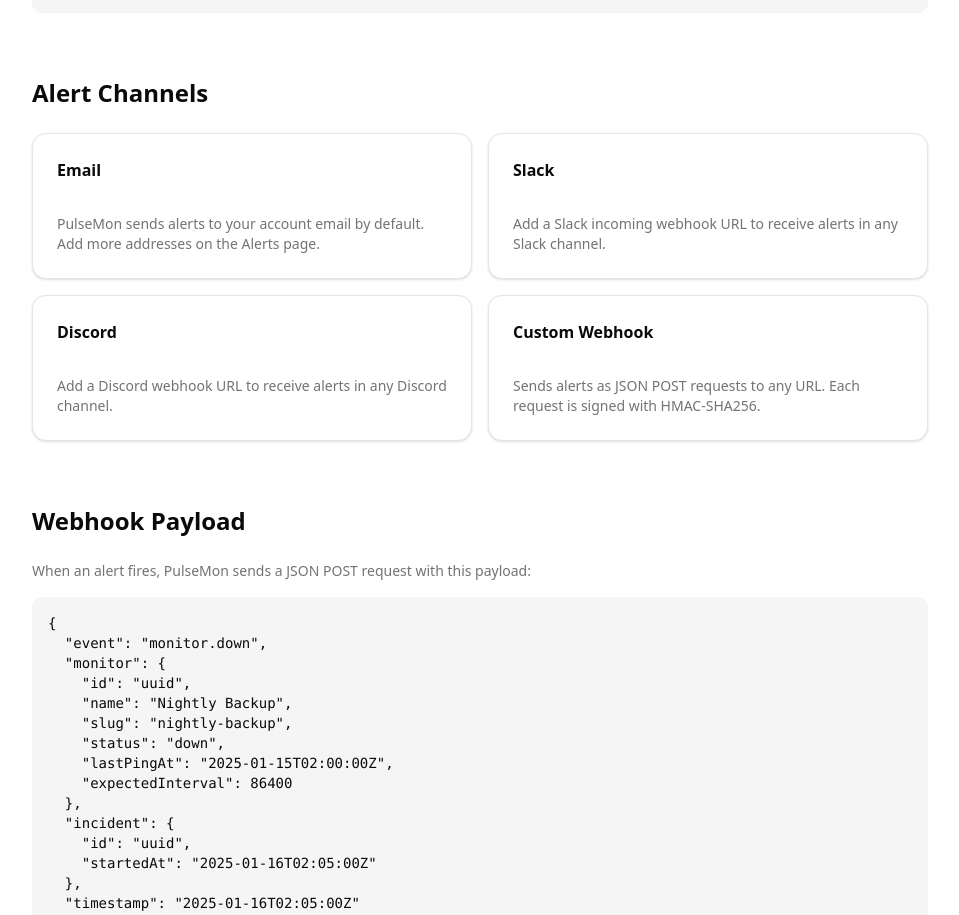
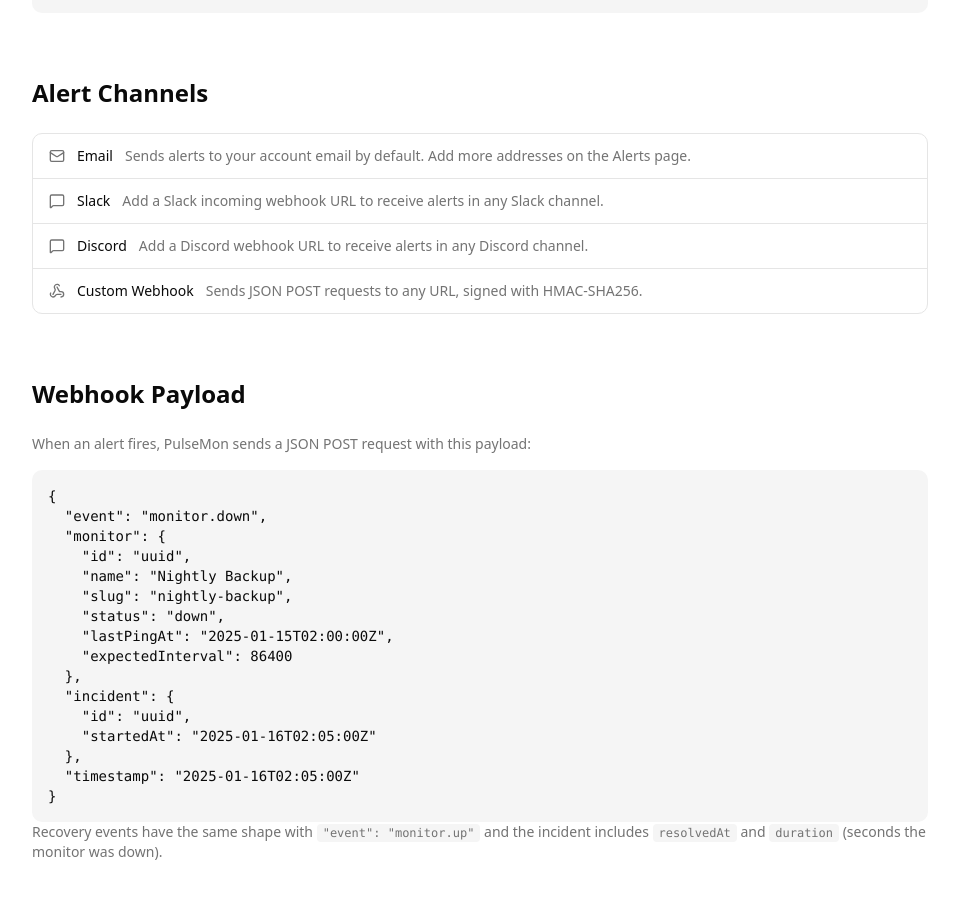
Before and after one commit to ramongalego/pulsemon, a Next.js app: page /docs in a window 1280 px wide. Shown: the part 2940-3855 px from the top of the page, without its empty margins (160-1119 px from the left). Built offline with nearby package versions, Linux system fonts and the light colour scheme; no server answers.

Commit message:
Small docs update

```diff
--- a/src/components/shared/docs-content.tsx
+++ b/src/components/shared/docs-content.tsx
@@ -6,6 +6,7 @@ import {
   CardTitle,
 } from '@/components/ui/card';
 import { Tabs, TabsContent, TabsList, TabsTrigger } from '@/components/ui/tabs';
+import { Mail, MessageSquare, Webhook } from 'lucide-react';
 
 const BASE_URL = process.env.NEXT_PUBLIC_APP_URL || 'https://pulsemon.dev';
 
@@ -502,51 +503,37 @@ CMD ["crond", "-f", "-l", "2"]`}</code>
         title="Alert Channels"
         id="alert-channels"
       >
-        <div className="grid gap-4 sm:grid-cols-2">
-          <Card>
-            <CardHeader>
-              <CardTitle className="text-base">Email</CardTitle>
-            </CardHeader>
-            <CardContent>
-              <p className="text-muted-foreground text-sm">
-                PulseMon sends alerts to your account email by default. Add more
-                addresses on the Alerts page.
-              </p>
-            </CardContent>
-          </Card>
-          <Card>
-            <CardHeader>
-              <CardTitle className="text-base">Slack</CardTitle>
-            </CardHeader>
-            <CardContent>
-              <p className="text-muted-foreground text-sm">
-                Add a Slack incoming webhook URL to receive alerts in any Slack
-                channel.
-              </p>
-            </CardContent>
-          </Card>
-          <Card>
-            <CardHeader>
-              <CardTitle className="text-base">Discord</CardTitle>
-            </CardHeader>
-            <CardContent>
-              <p className="text-muted-foreground text-sm">
-                Add a Discord webhook URL to receive alerts in any Discord
-                channel.
-              </p>
-            </CardContent>
-          </Card>
-          <Card>
-            <CardHeader>
-              <CardTitle className="text-base">Custom Webhook</CardTitle>
-            </CardHeader>
-            <CardContent>
-              <p className="text-muted-foreground text-sm">
-                Sends alerts as JSON POST requests to any URL. Each request is
-                signed with HMAC-SHA256.
-              </p>
-            </CardContent>
-          </Card>
+        <div className="divide-y rounded-lg border">
+          {[
+            {
+              name: 'Email',
+              icon: Mail,
+              desc: 'Sends alerts to your account email by default. Add more addresses on the Alerts page.',
+            },
+            {
+              name: 'Slack',
+              icon: MessageSquare,
+              desc: 'Add a Slack incoming webhook URL to receive alerts in any Slack channel.',
+            },
+            {
+              name: 'Discord',
+              icon: MessageSquare,
+              desc: 'Add a Discord webhook URL to receive alerts in any Discord channel.',
+            },
+            {
+              name: 'Custom Webhook',
+              icon: Webhook,
+              desc: 'Sends JSON POST requests to any URL, signed with HMAC-SHA256.',
+            },
+          ].map((ch) => (
+            <div key={ch.name} className="flex items-start gap-3 px-4 py-3">
+              <ch.icon className="text-muted-foreground mt-0.5 h-4 w-4 shrink-0" />
+              <span className="text-sm font-medium whitespace-nowrap">
+                {ch.name}
+              </span>
+              <span className="text-muted-foreground text-sm">{ch.desc}</span>
+            </div>
+          ))}
         </div>
       </Section>
 
```
